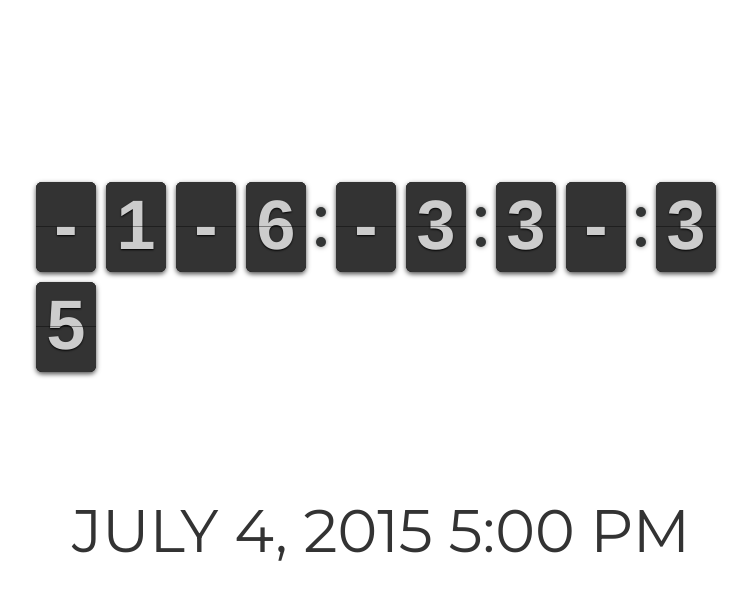
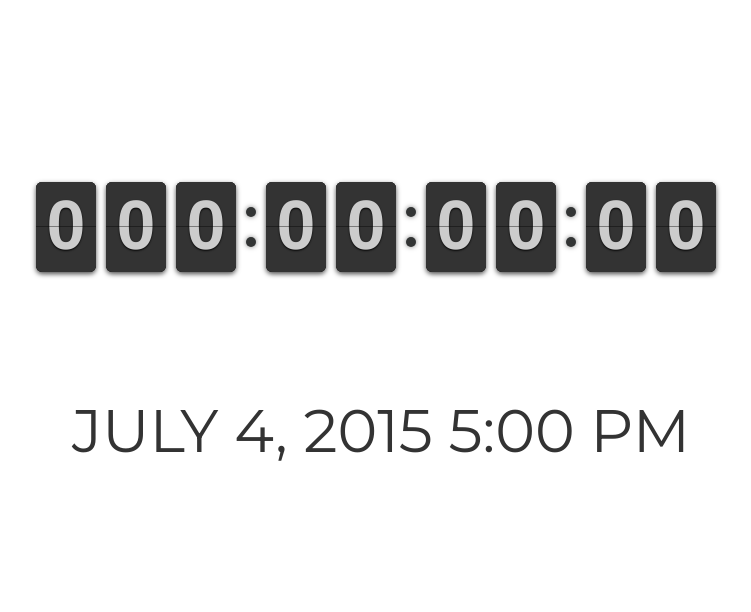
Before and after one commit to kevinroyhobson/hobchick, a Django app: page /when/ in a window 1280 px wide. Shown: the top 612 px of the page, without its empty margins (259-1010 px from the left). Run offline with Django 3.2, Linux system fonts and the light colour scheme; some libraries are stand-ins or nearby versions.

Commit message:
Updated the when page to gracefully handle the case after the wedding.

```diff
--- a/hobchick/hobchick/static/js/min/when-1.min.js
+++ /dev/null
@@ -1 +0,0 @@
-$(function(){var e=new Date(2015,6,4,17,0,0,0);var t=new Date;var n=(e.getTime()-t.getTime())/1e3;callbacks=new Object;callbacks.start=function(){if(n<3600*24*100){leading_zero=$("ul.flip").first().clone();leading_zero.find("li.flip-clock-active").removeClass("flip-clock-active");leading_zero.find("li.flip-clock-before").removeClass("flip-clock-before");leading_zero.find(".inn").html("0");$("span.days").after(leading_zero)}};var r=$(".clock").FlipClock(n,{clockFace:"DailyCounter",countdown:true,callbacks:callbacks})})
--- /dev/null
+++ b/hobchick/hobchick/static/js/min/when-2.min.js
@@ -0,0 +1 @@
+function insertLeadingZeroCallback(){leading_zero=$("ul.flip").first().clone(),leading_zero.find("li.flip-clock-active").removeClass("flip-clock-active"),leading_zero.find("li.flip-clock-before").removeClass("flip-clock-before"),leading_zero.find(".inn").html("0"),$("span.days").after(leading_zero)}$(function(){var e=new Date(2015,6,4,17,0,0,0),l=new Date,a=(e.getTime()-l.getTime())/1e3;0>a&&(a=0),callbacks=new Object,callbacks.start=function(){864e4>a&&a>0&&insertLeadingZeroCallback()};$(".clock").FlipClock(a,{clockFace:"DailyCounter",countdown:!0,callbacks:callbacks});0==a&&insertLeadingZeroCallback()});
--- a/hobchick/hobchick/templates/WhenTemplate.html
+++ b/hobchick/hobchick/templates/WhenTemplate.html
@@ -14,7 +14,7 @@
     <link rel='stylesheet' type='text/css' href='{% static "css/flipclock.css" %}'>
     <link rel='stylesheet' type='text/css' href='{% static "css/when.css" %}'>
 
-    <script type='text/javascript' src='{% static "js/min/when-1.min.js" %}'></script>
+    <script type='text/javascript' src='{% static "js/min/when-2.min.js" %}'></script>
     <script type='text/javascript' src='{% static "js/lib/flipclock.min.js" %}'></script>
 
 </head>
--- a/hobchick/hobchick/templates/mobile/MobileWhenTemplate.html
+++ b/hobchick/hobchick/templates/mobile/MobileWhenTemplate.html
@@ -15,7 +15,7 @@
     <link rel='stylesheet' type='text/css' href='{% static "css/flipclock.css" %}'>
     <link rel='stylesheet' type='text/css' href='{% static "css/when.css" %}'>
 
-    <script type='text/javascript' src='{% static "js/min/when-1.min.js" %}'></script>
+    <script type='text/javascript' src='{% static "js/min/when-2.min.js" %}'></script>
     <script type='text/javascript' src='{% static "js/lib/flipclock.min.js" %}'></script>
 
 </head>
```
Also changed, not shown: hobchick/hobchick/static/js/when.js (+18 -6 lines).
